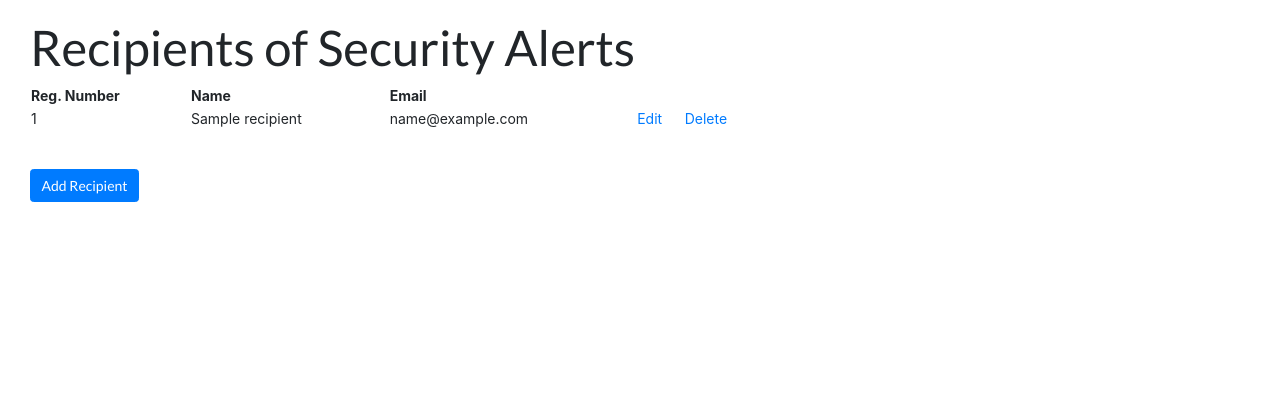
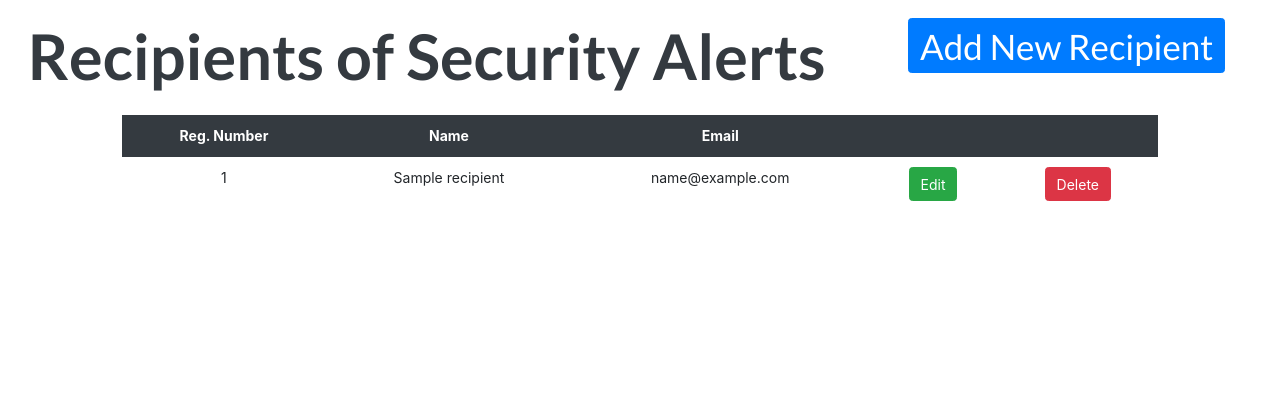
Before and after one commit to bitRondo/human-tracking-surveillance, a Django app: page /securityManagement/ in a window 1280 px wide. Shown: the part 84-485 px from the top of the page. Run offline with Django 3.2, Linux system fonts and the light colour scheme; a user stored in the database is signed in; tables that the repository leaves empty hold one stand-in row (values such as "Sample post"); some libraries are stand-ins or nearby versions.

Commit message:
Add design

```diff
--- a/securityManagement/templates/security.html
+++ b/securityManagement/templates/security.html
@@ -3,14 +3,31 @@
 {% block title %}Security{% endblock %}
 
 {% block content %}
-<div class="col">
-    <h1 class="display-4">Recipients of Security Alerts</h1>
+<!-- <div class="container-fluid"> -->
+    <div class="row">
+        <div class="col-md-12">
+            <div class="text-center">
+                <div class="row">
+                    <div class="col-md-8">
+                        <h1 class="text-dark font-weight-bold display-3">Recipients of Security Alerts</h1>
+                    </div>
+                    <div class="col-md-4">
+                        <button class="btn btn-primary  btn-rounded"><a href="{% url 'RecipientAdd' %}" class="text-white"><h1>Add New Recipient</h1></a></button>
+                    </div>
 
-    <table style="width: 60%;">
-        <tr>
+
+                </div>
+
+                <br>
+                <div class="row">
+                <div class="col-md-1"></div>
+                <div class="col-md-10">
+                <table  class="table table-borderless table-hover table-striped">
+                    <tr class="bg-dark text-white">
                         <th>Reg. Number</th>
                         <th>Name</th>
                         <th>Email</th>
+                        <th></th>
                         <th></th>
                     </tr>
                     {%for i in Recipient%}
@@ -18,11 +35,16 @@
                         <td>{{i.register_num}}</td>
                         <td>{{i.name}}</td>
                         <td>{{i.email}}</td>
-            <td ><a href="{% url 'RecipientEdit' i.id %}" >Edit</a></td>
-            <td><a href="{% url 'RecipientRemove' i.id %}">Delete</a></td>
+                        <td ><button class="btn btn-success"><a href="{% url 'RecipientEdit' i.id %}"  class="text-white">Edit</a></button></td>
+                        <td><button class="btn-danger btn"><a href="{% url 'RecipientRemove' i.id %}" class="text-white">Delete</a></button></td>
                     </tr>
                     {% endfor %}
                 </table>
-    <a href="{% url 'RecipientAdd' %}"><h1 class="btn btn-primary" style="margin-top: 3vw;">Add Recipient</h1></a>
                 </div>
+            </div>
+        </div>
+    </div>
+
+</div>
+
 {% endblock %}
```
Also changed, not shown: accountManagement/templates/registration/user.html (+28 -7 lines). Lines whose indentation alone changed are shown as unchanged.
